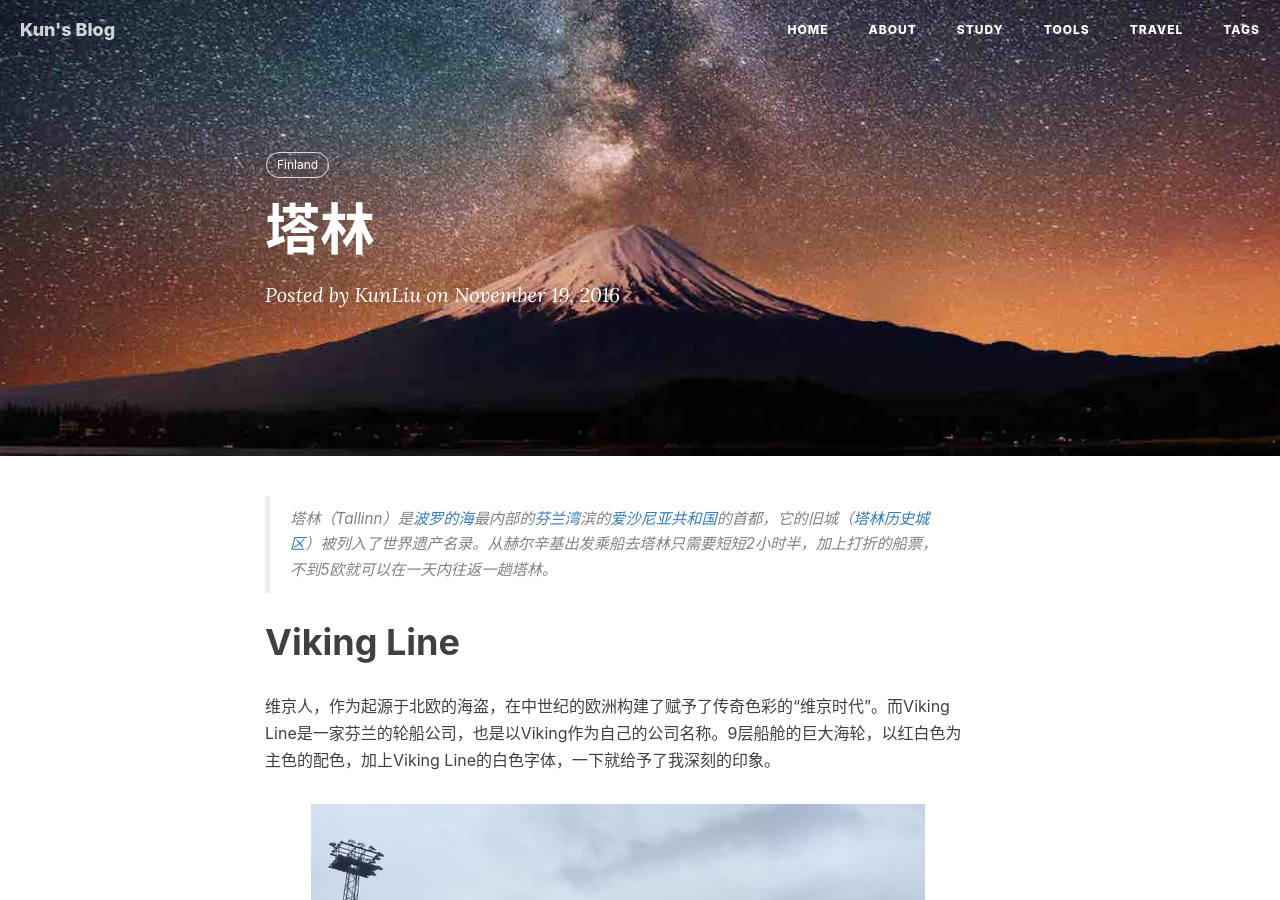
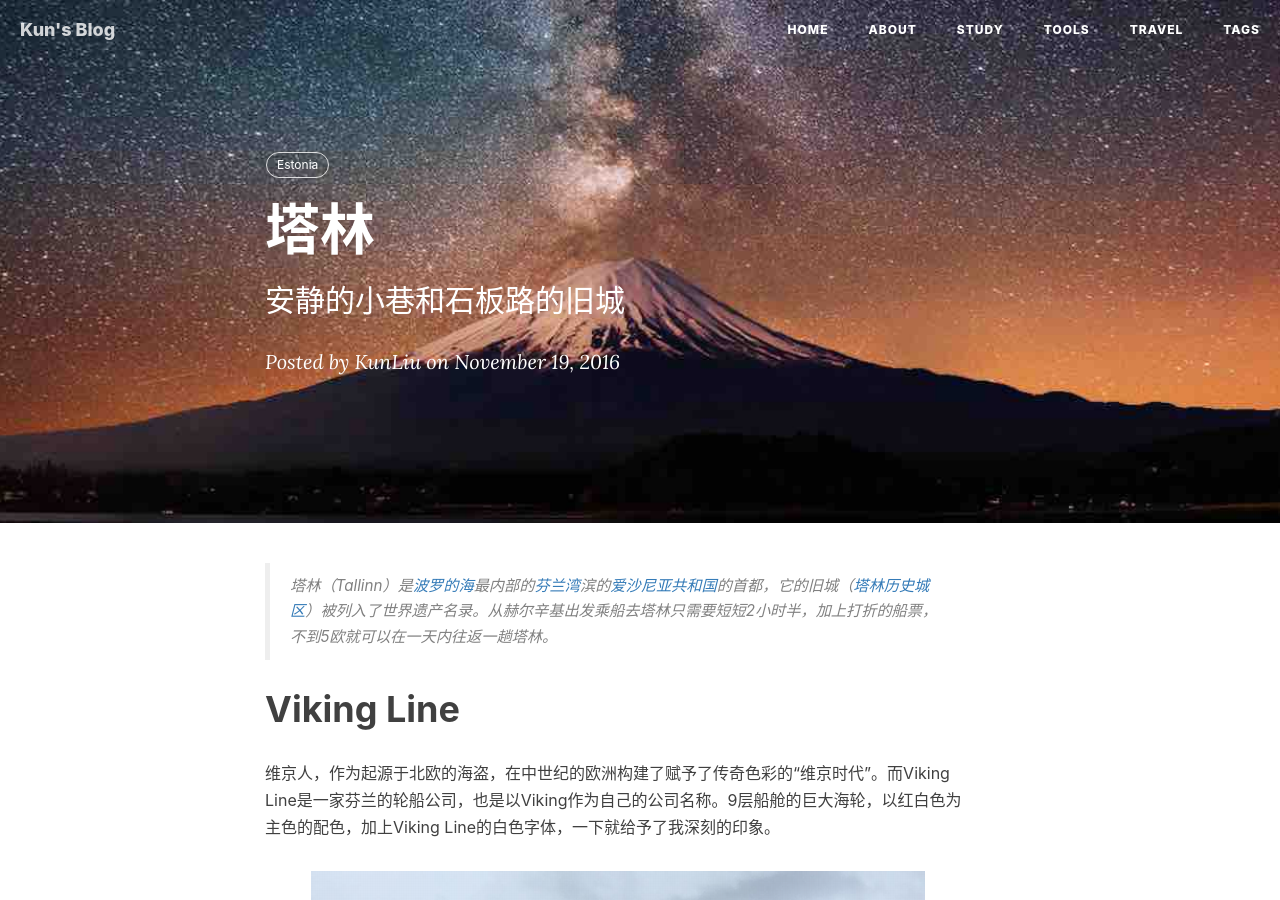
Before and after one commit to liukun2634/liukun2634.github.io, a Jekyll site: the page built from _posts/2016-11-19-tallinn.markdown, in a window 1280 px wide and 900 px high. Built offline with Jekyll 4.4.1, drawn with Linux system fonts in a browser that asks for light colours; nearby versions of some CDN libraries; comment, search, counter and statistics services are not loaded.

Commit message:
add post subtitle

```diff
--- a/_posts/2016-11-14-Finland.markdown
+++ b/_posts/2016-11-14-Finland.markdown
@@ -3,6 +3,7 @@ layout: post
 title: "初到芬兰 "
 categories: travel
 tag: Finland
+subtitle: "喜欢一个城市其实只需要一秒 "
 ---
 
 
--- a/_posts/2016-11-17-helsinki.markdown
+++ b/_posts/2016-11-17-helsinki.markdown
@@ -3,6 +3,7 @@ layout: post
 title: "赫尔辛基 "
 categories: travel
 tag: Finland
+subtitle: "体验了不一样的市中心"
 ---
 
 
--- a/_posts/2016-11-19-tallinn.markdown
+++ b/_posts/2016-11-19-tallinn.markdown
@@ -2,7 +2,8 @@
 layout: post
 title: "塔林 "
 categories: travel
-tag: Finland
+tag: Estonia
+subtitle: "安静的小巷和石板路的旧城"
 ---
 
 > 塔林（Tallinn）是[波罗的海](https://zh.wikipedia.org/wiki/%E6%B3%A2%E7%BE%85%E7%9A%84%E6%B5%B7)最内部的[芬兰湾](https://zh.wikipedia.org/wiki/%E8%8A%AC%E8%98%AD%E7%81%A3)滨的[爱沙尼亚共和国](https://zh.wikipedia.org/wiki/%E6%84%9B%E6%B2%99%E5%B0%BC%E4%BA%9E%E5%85%B1%E5%92%8C%E5%9C%8B)的首都，它的旧城（[塔林历史城区](https://zh.wikipedia.org/w/index.php?title=%E5%A1%94%E6%9E%97%E6%AD%B7%E5%8F%B2%E5%9F%8E%E5%8D%80&action=edit&redlink=1)）被列入了世界遗产名录。从赫尔辛基出发乘船去塔林只需要短短2小时半，加上打折的船票，不到5欧就可以在一天内往返一趟塔林。
--- a/_posts/2016-11-21-porvoo.markdown
+++ b/_posts/2016-11-21-porvoo.markdown
@@ -3,6 +3,7 @@ layout: post
 title: "波尔沃 "
 categories: travel
 tag: Finland
+subtitle: "如画一般的小镇"
 ---
 
 > 波尔沃位于首都赫尔辛基以东50公里的一个景色如画的古城，坐落在波尔沃河河口。建于13世纪，是继图尔库之后芬兰的第二古城。早在中世纪，波尔沃就是一个重要的进口贸易中心，坐落在波尔沃河沿岸的一排排红仓房向人们展示了波尔沃的航运史，是旅游者争相留影的著名景点。老市区是芬兰目前惟一保存下来的中世纪城区建筑，弯曲的街道，狭窄的小巷和低矮的木屋是中世纪城市生活的缩影，被人称为“木制建筑博物馆”
```
